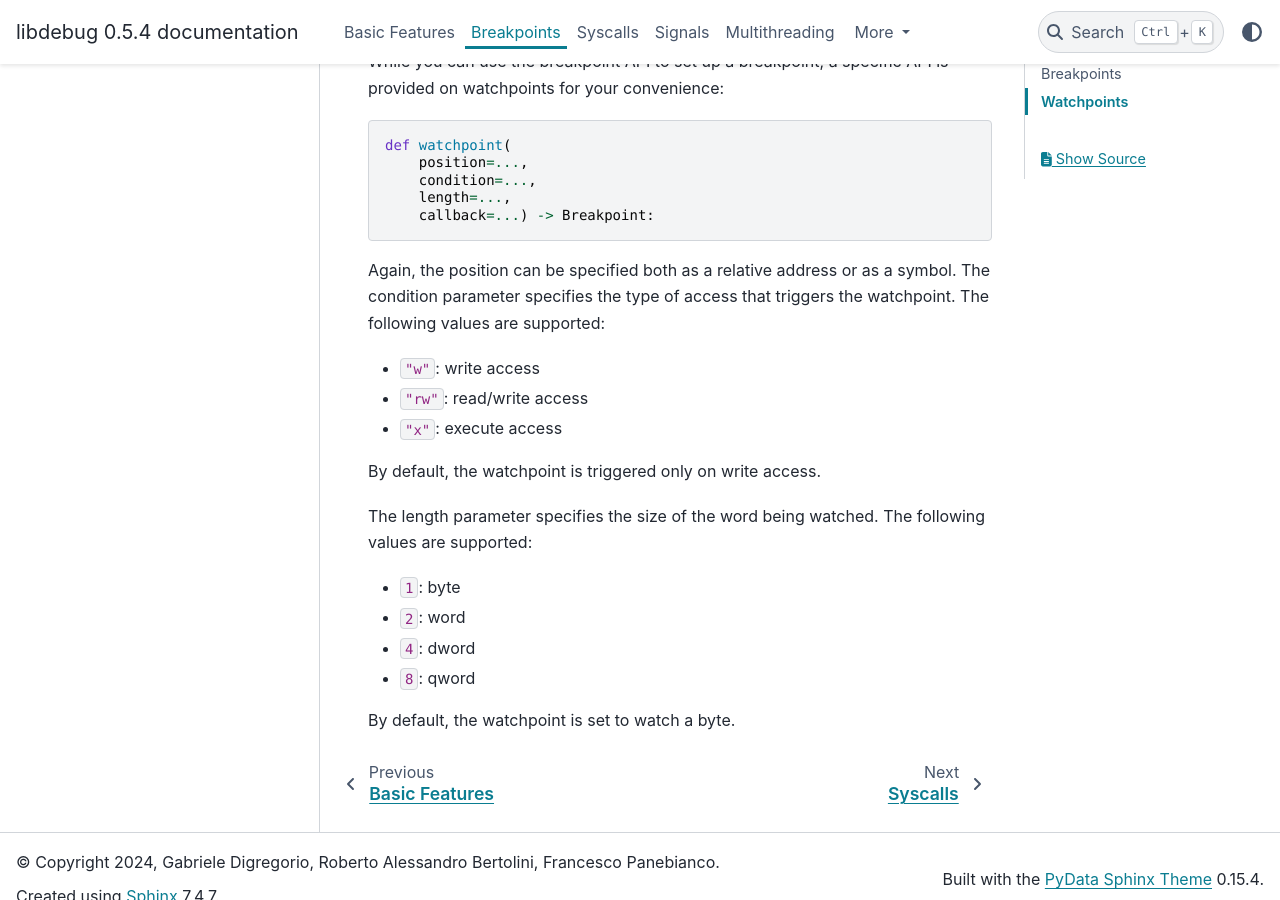
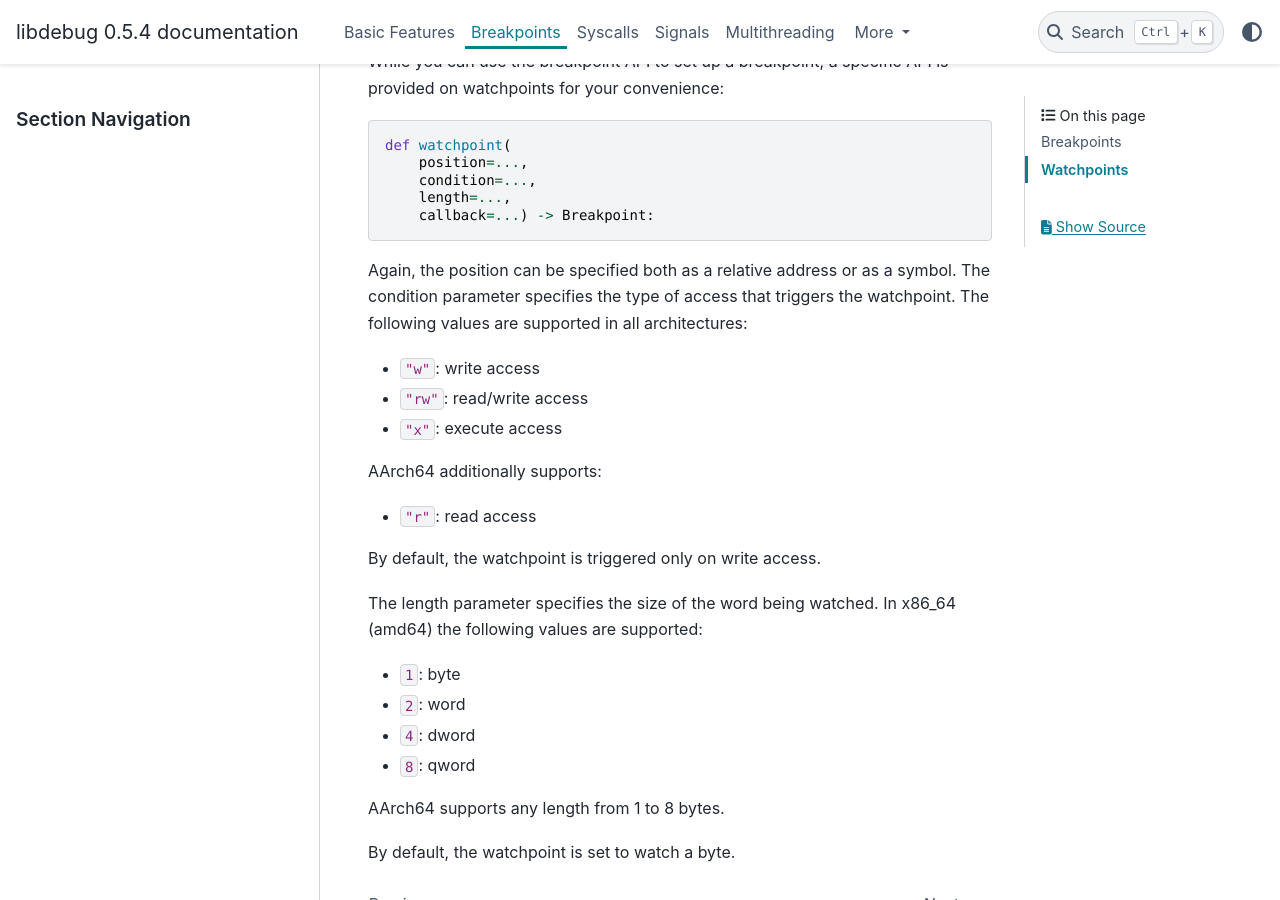
Before and after one commit to libdebug/libdebug, a Sphinx documentation site: the page built from docs/source/breakpoints.rst, in a window 1280 px wide and 900 px high, scrolled down 2809 px. Built offline with Sphinx 7.4.7 and the PyData theme 0.15.4, drawn with Linux system fonts in a browser that asks for light colours.

Commit message:
docs: add support for aarch64 in documentation

```diff
--- a/docs/source/basic_features.rst
+++ b/docs/source/basic_features.rst
@@ -86,7 +86,7 @@ Register Access
 libdebug offers a simple register access interface for supported architectures. The registers are accessed through the `regs`` attribute of the debugger object. The field includes both general purpose and special registers, as well as the flags register. Effectively, any register that can be accessed by an assembly instruction, can also be accessed through the regs attribute. The debugger specifically exposes properties of the main thread, including the registers. See :doc:`multithreading` to learn how to access registers and other properties from different threads.
 
 Floating point and vector registers are available as well. The syntax is identical to the one used for integer registers.
-The list of available AVX registers is determined during installation by checking the CPU capabilities, thus special registers, such as `zmm0` to `zmm31`, are available only on CPUs that support the specific ISA extension.
+For amd64, the list of available AVX registers is determined during installation by checking the CPU capabilities, thus special registers, such as `zmm0` to `zmm31`, are available only on CPUs that support the specific ISA extension.
 If you believe that your target CPU supports AVX registers, but they are not available during debugging, please file an issue on the GitHub repository and include your precise hardware details, so that we can investigate and resolve the issue.
 
 Memory Access
@@ -303,4 +303,4 @@ You can also access registers after the process has died. This is useful for *po
 Supported Architectures
 =======================
 
-libdebug currently only supports Linux under the x86_64 (AMD64) architecture. Support for other architectures is planned for future releases. Stay tuned.
+libdebug currently only supports Linux under the x86_64 (AMD64) and AArch64 (ARM64) architectures. Support for other architectures is planned for future releases. Stay tuned.
--- a/docs/source/breakpoints.rst
+++ b/docs/source/breakpoints.rst
@@ -102,19 +102,26 @@ Features of watchpoints are shared with breakpoints, so you can set callbacks, c
         callback=...) -> Breakpoint:
 
 Again, the position can be specified both as a relative address or as a symbol.
-The condition parameter specifies the type of access that triggers the watchpoint. The following values are supported:
+The condition parameter specifies the type of access that triggers the watchpoint. The following values are supported in all architectures:
 
 - ``"w"``: write access
 - ``"rw"``: read/write access
 - ``"x"``: execute access
 
+AArch64 additionally supports:
+
+- ``"r"``: read access
+
 By default, the watchpoint is triggered only on write access.
 
-The length parameter specifies the size of the word being watched. The following values are supported:
+The length parameter specifies the size of the word being watched.
+In x86_64 (amd64) the following values are supported:
 
 - ``1``: byte
 - ``2``: word
 - ``4``: dword
 - ``8``: qword
 
+AArch64 supports any length from 1 to 8 bytes.
+
 By default, the watchpoint is set to watch a byte.
--- a/docs/source/index.rst
+++ b/docs/source/index.rst
@@ -28,7 +28,7 @@ e.g, for version 0.5.0, go to https://docs.libdebug.org/archive/0.5.0
 Supported Architectures
 -----------------------
 
-libdebug currently supports Linux under the x86_64 architecture.
+libdebug currently supports Linux under the x86_64 and AArch64 architectures.
 
 Other operating systems and architectures are not supported at this time.
 
@@ -109,7 +109,7 @@ Now that you have libdebug installed, you can start using it in your scripts. He
 
 The above script will run the binary `test` in the working directory and stop at the function corresponding to the symbol "function". It will then print the value of the RAX register and kill the process.
 
-Conflicts with other python packages
+Conflicts with other Python packages
 ------------------------------------
 
 The current version of libdebug is incompatible with https://github.com/Gallopsled/pwntools.
```
